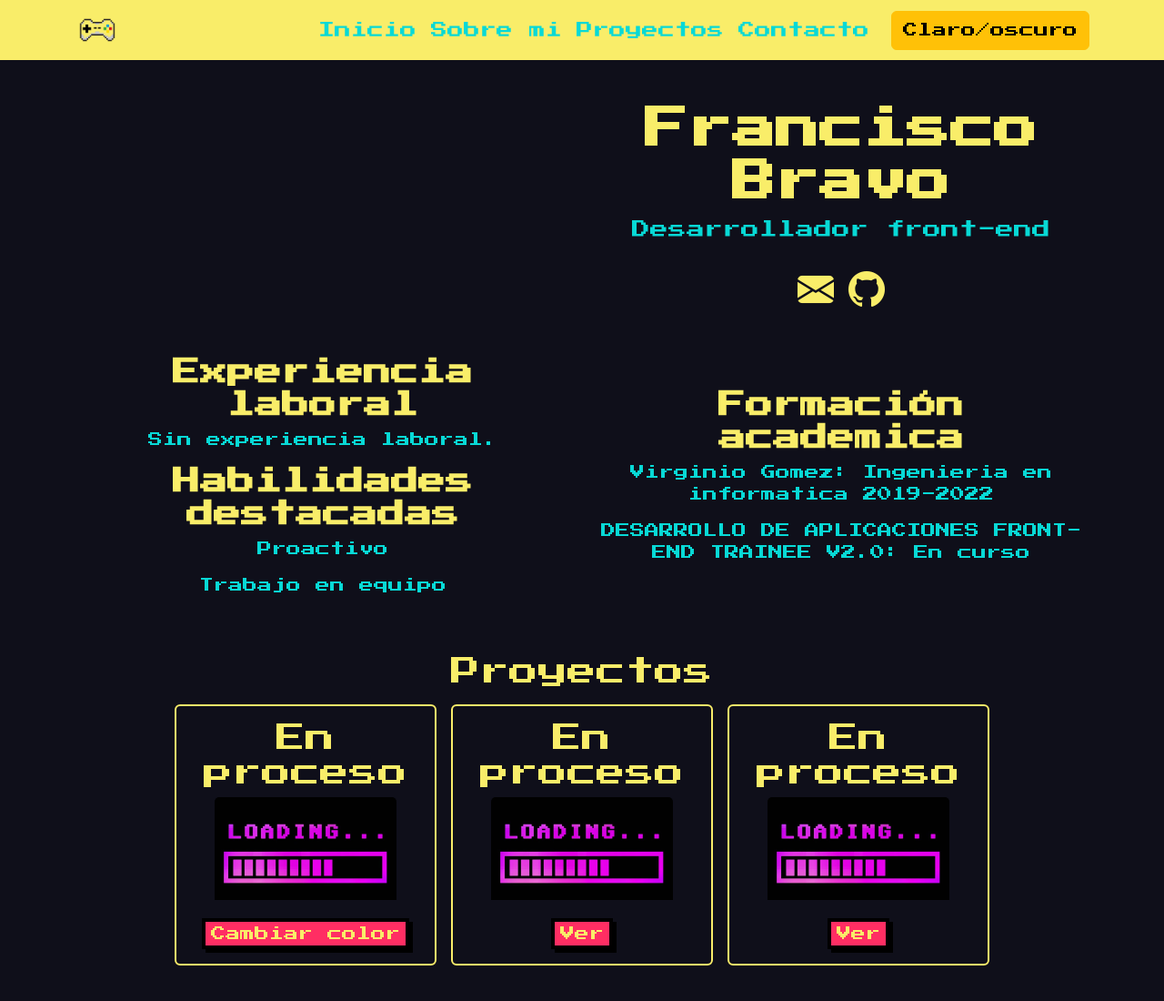
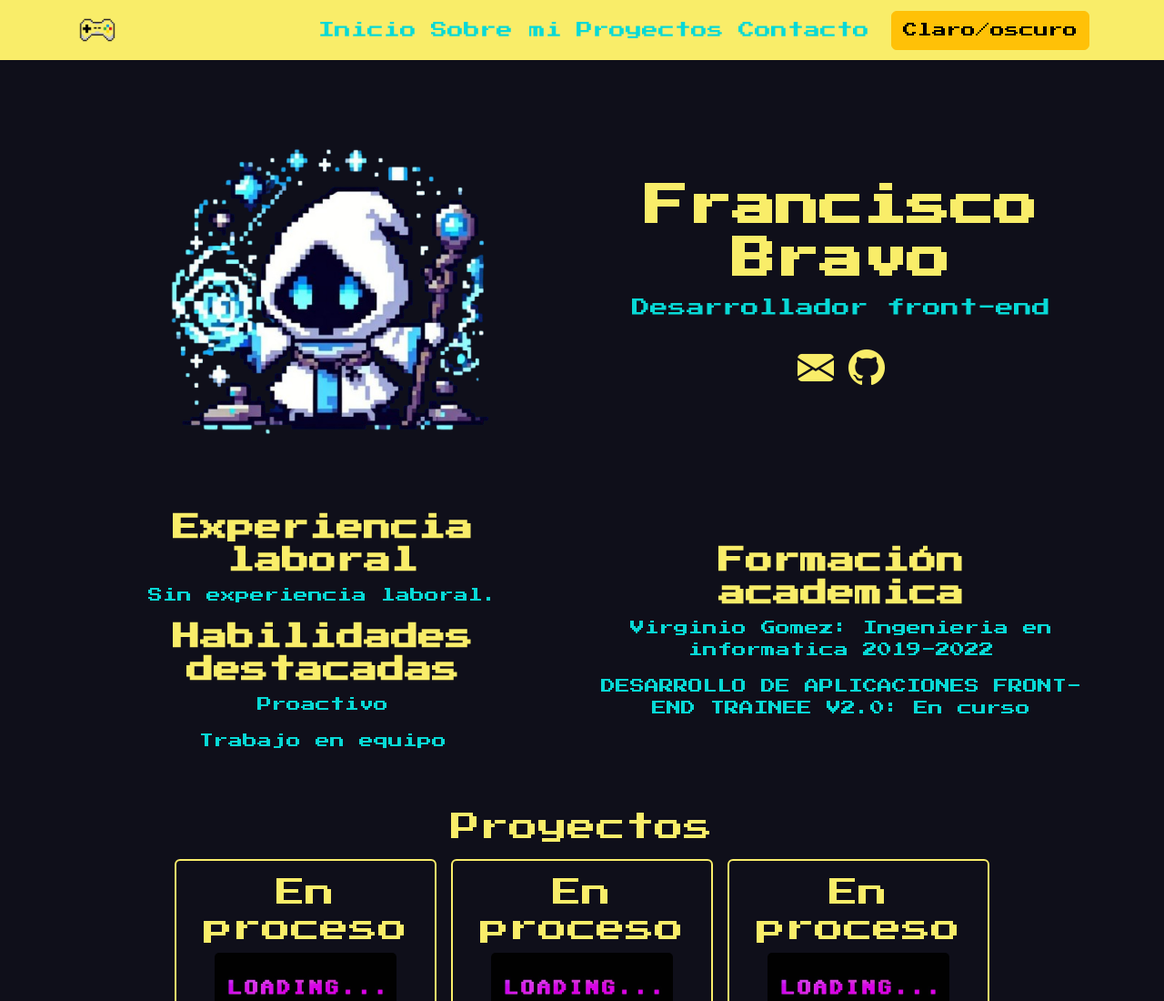
Before and after one commit to FranciscoBL98/Portafolio-Curso-Front-End, a plain HTML site: page index.html in a window 1280 px wide. Shown: the top 1100 px of the page at 91% size. Drawn offline with nearby package versions, Linux system fonts and the light colour scheme; the site is published under a folder, as on GitHub Pages, so addresses that start at the root find nothing.

Commit message:
Update index.html

```diff
--- a/index.html
+++ b/index.html
@@ -43,7 +43,7 @@
     <section id="inicio" class="container my-5">
         <div class="row align-items-center">
             <div class="col-lg-6 text-center mt-4 mt-lg-0">
-                <img class="img-fluid rounded" src="/assets/personaje.png" alt="">
+                <img class="img-fluid rounded" src="assets/personaje.png" alt="">
             </div>
             <div class="col-lg-6 text-center">
                 <h1 class="display-5 fw-bold">Francisco Bravo</h1>
```
